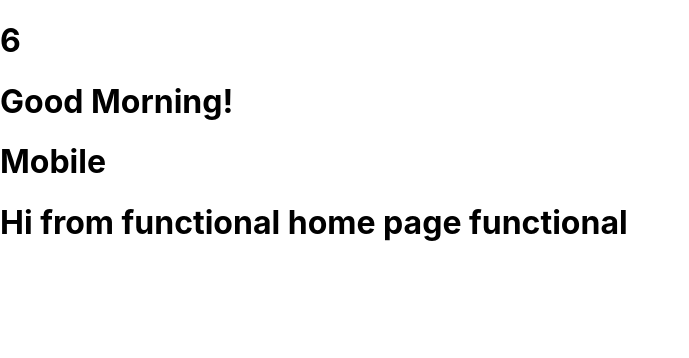
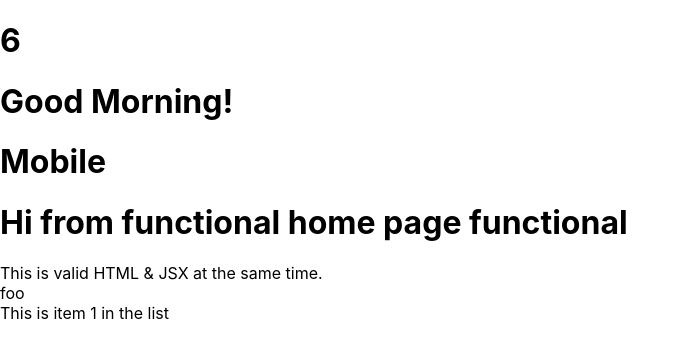
Before and after one commit to ajittupe2548/react-practice, a React (Create React App) app: page / in a window 1280 px wide. Shown: the top 358 px of the page, without its empty margins (0-689 px from the left). Built offline with nearby package versions, Linux system fonts and the light colour scheme.

Commit message:
Added : JSX info

```diff
--- a/src/Components/FHome.js
+++ b/src/Components/FHome.js
@@ -1,9 +1,24 @@
 import React from 'react'
+
+// Children in JSX - In JSX expressions that contain both an opening tag and a closing tag, the content between those tags is passed as a special prop: props.children.
 
 function FHome() {
     return (
         <div>
+            {/* String Literals */}
             <h1>Hi from functional home page functional</h1>
+            <div>This is valid HTML &amp; JSX at the same time.</div>
+            {/* JavaScript Expressions as Children */}
+            <div>{'foo'}</div>
+            {/* Functions as Children */}
+            <div>{(() => <div>This is item 1 in the list</div>)()}</div>
+            {/* Booleans, Null, and Undefined Are Ignored */}
+            <div />
+            <div></div>
+            <div>{false}</div>
+            <div>{null}</div>
+            <div>{undefined}</div>
+            <div>{true}</div>
         </div>
     )
 }
```
Also changed, not shown: src/App.js (+43 -1 lines).
